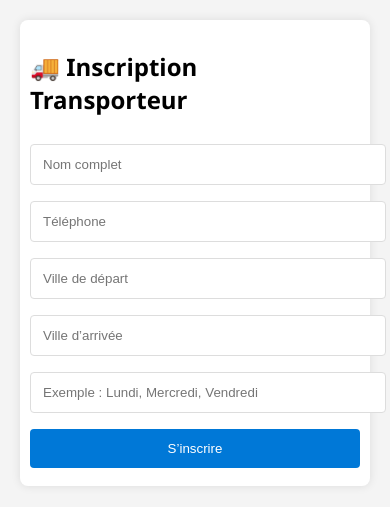
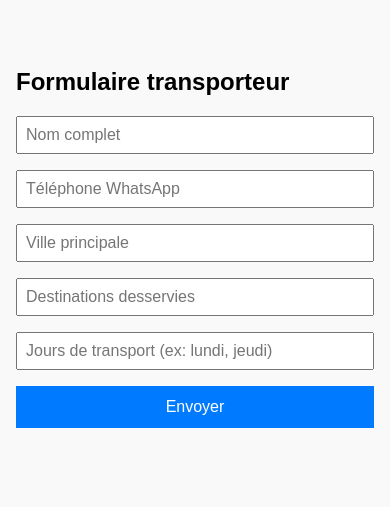
Before and after one commit to askely78/askelyexpressbon, a Flask app: page /inscription_transporteur in a window 390 px wide. Shown: the top 507 px of the page. Run offline with Flask 3, Linux system fonts and the light colour scheme; some libraries are stand-ins or nearby versions.

Commit message:
Ajout des formulaires responsives + page de confirmation

```diff
--- a/app.py
+++ b/app.py
@@ -1,82 +1,54 @@
-from flask import Flask, request, render_template
-from twilio.twiml.messaging_response import MessagingResponse
+
+from flask import Flask, request, render_template, redirect
 import psycopg2
 import os
 
 app = Flask(__name__)
 
-# Connexion à PostgreSQL
-DATABASE_URL = os.getenv("DATABASE_URL")
-conn = psycopg2.connect(DATABASE_URL)
-cursor = conn.cursor()
+DATABASE_URL = os.getenv("DATABASE_URL", "dbname=askely_express_db user=postgres password=postgres host=localhost")
 
-# === ROUTE PRINCIPALE WEBHOOK ===
-@app.route('/webhook/whatsapp', methods=['POST'])
-def whatsapp_webhook():
-    incoming_msg = request.values.get('Body', '').strip().lower()
-    response = MessagingResponse()
-    msg = response.message()
+def insert_data(query, data):
+    conn = psycopg2.connect(DATABASE_URL)
+    cur = conn.cursor()
+    cur.execute(query, data)
+    conn.commit()
+    cur.close()
+    conn.close()
 
-    if "colis" in incoming_msg:
-        msg.body("📝 Pour envoyer un colis, veuillez remplir ce formulaire sécurisé :\n👉 https://askelyexpressbon.onrender.com/envoi_colis")
-    elif "transporteur" in incoming_msg or "devenir" in incoming_msg:
-        msg.body("🚗 Pour devenir transporteur, merci de remplir ce formulaire :\n👉 https://askelyexpressbon.onrender.com/inscription_transporteur")
-    elif "suivi" in incoming_msg:
-        msg.body("📦 Pour suivre un colis, entrez votre numéro de suivi ou contactez Askely.")
-    else:
-        msg.body("""👋 *Bienvenue chez Askely Express !*
-Voici ce que je peux faire pour vous :
+@app.route("/")
+def home():
+    return "Bienvenue chez Askely Express!"
 
-1️⃣ *Envoyer un colis*
-2️⃣ *Devenir transporteur*
-3️⃣ *Suivre un colis*
+@app.route("/envoi_colis", methods=["GET", "POST"])
+def envoi_colis():
+    if request.method == "POST":
+        nom = request.form["nom"]
+        telephone = request.form["telephone"]
+        ville_depart = request.form["ville_depart"]
+        ville_arrivee = request.form["ville_arrivee"]
+        date = request.form["date"]
+        description = request.form["description"]
+        insert_data("INSERT INTO colis (nom, telephone, ville_depart, ville_arrivee, date, description) VALUES (%s, %s, %s, %s, %s, %s)",
+                    (nom, telephone, ville_depart, ville_arrivee, date, description))
+        return redirect("/confirmation")
+    return render_template("envoi_colis.html")
 
-✍️ Répondez simplement avec un mot-clé : `colis`, `transporteur` ou `suivi`""")
+@app.route("/inscription_transporteur", methods=["GET", "POST"])
+def inscription_transporteur():
+    if request.method == "POST":
+        nom = request.form["nom"]
+        telephone = request.form["telephone"]
+        ville = request.form["ville"]
+        destinations = request.form["destinations"]
+        jours = request.form["jours"]
+        insert_data("INSERT INTO transporteurs (nom, telephone, ville, destinations, jours) VALUES (%s, %s, %s, %s, %s)",
+                    (nom, telephone, ville, destinations, jours))
+        return redirect("/confirmation")
+    return render_template("inscription_transporteur.html")
 
-    return str(response)
+@app.route("/confirmation")
+def confirmation():
+    return render_template("confirmation.html")
 
-# === FORMULAIRES HTML ===
-@app.route('/envoi_colis', methods=['GET', 'POST'])
-def envoi_colis():
-    if request.method == 'POST':
-        nom = request.form['nom']
-        tel = request.form['tel']
-        ville_depart = request.form['ville_depart']
-        ville_arrivee = request.form['ville_arrivee']
-        date_envoi = request.form['date_envoi']
-        contenu = request.form['contenu']
-
-        cursor.execute(
-            "INSERT INTO colis (nom, tel, ville_depart, ville_arrivee, date_envoi, contenu) VALUES (%s, %s, %s, %s, %s, %s)",
-            (nom, tel, ville_depart, ville_arrivee, date_envoi, contenu)
-        )
-        conn.commit()
-
-        return "✅ Votre demande d'envoi a été enregistrée. Vous serez bientôt contacté."
-    return render_template('envoi_colis.html')
-
-@app.route('/inscription_transporteur', methods=['GET', 'POST'])
-def inscription_transporteur():
-    if request.method == 'POST':
-        nom = request.form['nom']
-        tel = request.form['tel']
-        ville = request.form['ville']
-        vehicule = request.form['vehicule']
-        jours_disponibles = request.form['jours_disponibles']
-
-        cursor.execute(
-            "INSERT INTO transporteurs (nom, tel, ville, vehicule, jours_disponibles) VALUES (%s, %s, %s, %s, %s)",
-            (nom, tel, ville, vehicule, jours_disponibles)
-        )
-        conn.commit()
-
-        return "✅ Merci pour votre inscription. Nous vous contacterons pour les envois."
-    return render_template('inscription_transporteur.html')
-
-# === PAGE D’ACCUEIL TEST ===
-@app.route('/')
-def home():
-    return "Bienvenue sur Askely Express – API WhatsApp opérationnelle."
-
-if __name__ == '__main__':
-    app.run()
+if __name__ == "__main__":
+    app.run(debug=True)
--- a/static/style.css
+++ b/static/style.css
@@ -1,35 +1,28 @@
+
 body {
-    font-family: 'Segoe UI', sans-serif;
-    margin: 20px;
-    padding: 0;
-    background-color: #f4f4f4;
+    font-family: sans-serif;
+    max-width: 600px;
+    margin: 2rem auto;
+    padding: 1rem;
+    background: #f9f9f9;
 }
 form {
-    background: white;
-    padding: 20px;
-    border-radius: 8px;
-    max-width: 600px;
-    margin: auto;
-    box-shadow: 0 0 10px rgba(0,0,0,0.1);
+    display: flex;
+    flex-direction: column;
 }
-input, select, textarea, button {
-    width: 100%;
-    padding: 12px;
-    margin: 8px 0;
-    border: 1px solid #ddd;
-    border-radius: 4px;
+input, textarea {
+    margin-bottom: 1rem;
+    padding: 0.5rem;
+    font-size: 1rem;
 }
 button {
-    background-color: #0078d7;
+    background-color: #007BFF;
     color: white;
+    padding: 0.75rem;
     border: none;
+    font-size: 1rem;
     cursor: pointer;
 }
 button:hover {
-    background-color: #005fa3;
+    background-color: #0056b3;
 }
-@media (max-width: 600px) {
-    form {
-        padding: 10px;
-    }
-}
--- a/templates/inscription_transporteur.html
+++ b/templates/inscription_transporteur.html
@@ -1,19 +1,19 @@
+
 <!DOCTYPE html>
 <html>
 <head>
-    <meta charset="UTF-8">
-    <title>Inscription Transporteur</title>
+    <title>Devenir transporteur</title>
     <link rel="stylesheet" href="/static/style.css">
 </head>
 <body>
-    <form action="/submit_transporteur" method="post">
-        <h2>🚚 Inscription Transporteur</h2>
-        <input type="text" name="nom" placeholder="Nom complet" required>
-        <input type="tel" name="telephone" placeholder="Téléphone" required>
-        <input type="text" name="ville_depart" placeholder="Ville de départ" required>
-        <input type="text" name="ville_arrivee" placeholder="Ville d’arrivée" required>
-        <input type="text" name="jours_disponibles" placeholder="Exemple : Lundi, Mercredi, Vendredi" required>
-        <button type="submit">S’inscrire</button>
+    <h2>Formulaire transporteur</h2>
+    <form method="POST">
+        <input name="nom" placeholder="Nom complet" required>
+        <input name="telephone" placeholder="Téléphone WhatsApp" required>
+        <input name="ville" placeholder="Ville principale" required>
+        <input name="destinations" placeholder="Destinations desservies" required>
+        <input name="jours" placeholder="Jours de transport (ex: lundi, jeudi)" required>
+        <button type="submit">Envoyer</button>
     </form>
 </body>
 </html>
```
Also changed, not shown: templates/confirmation.html (added, +13 -0 lines), templates/envoi_colis.html (+10 -10 lines).
